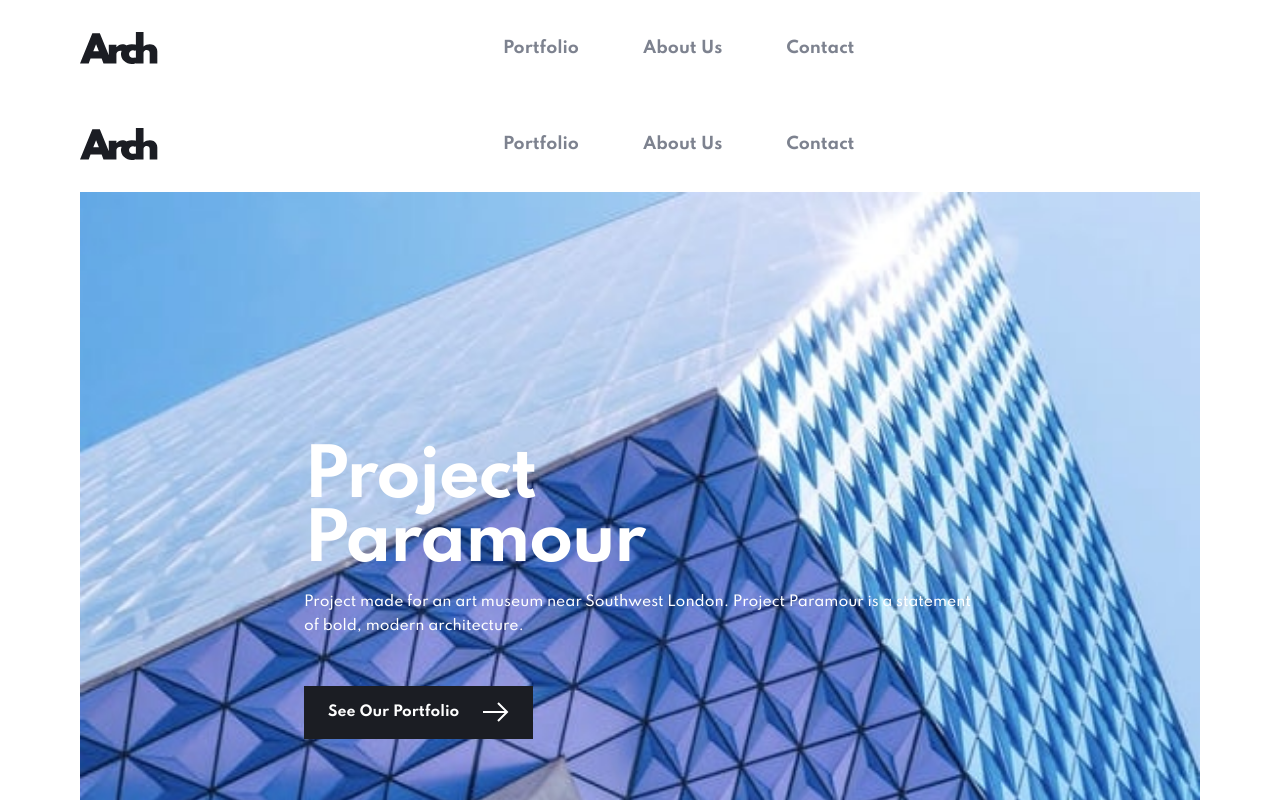
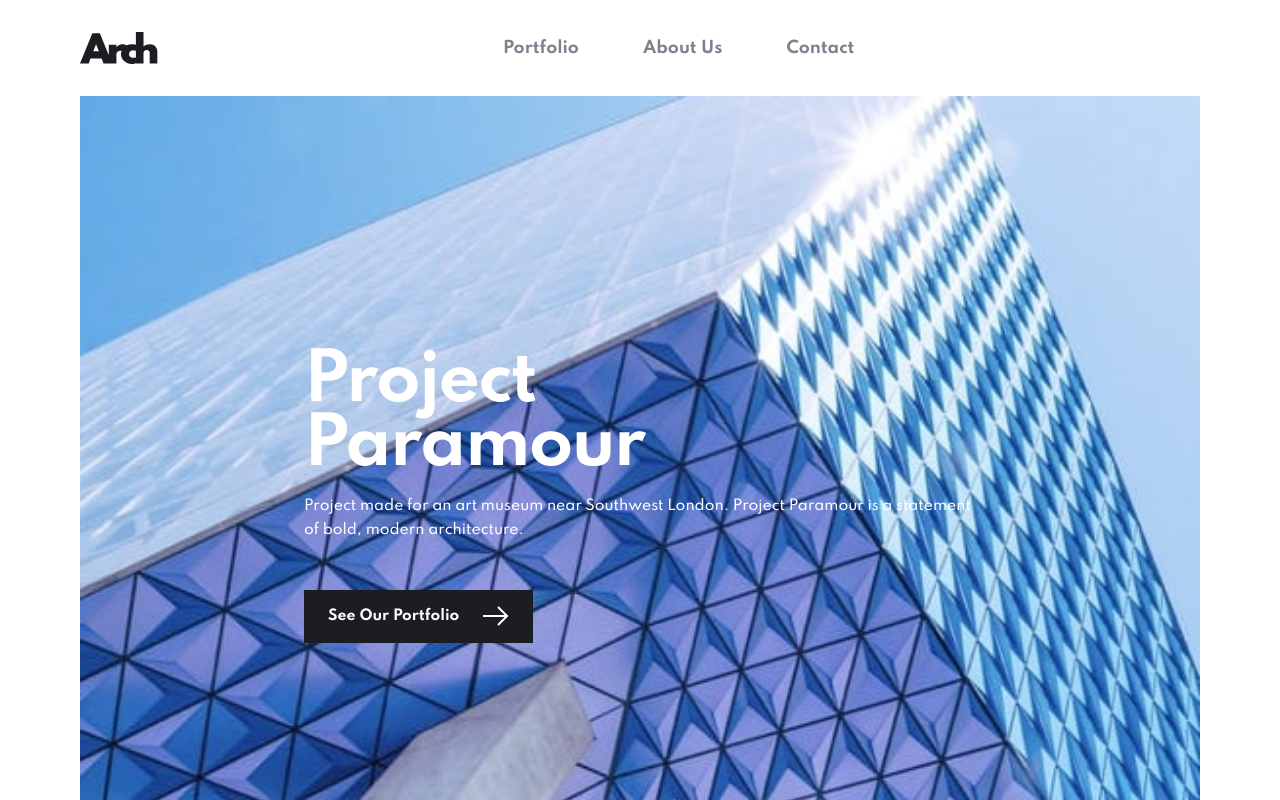
Before and after one commit to chungleee/nextjs-arch-studio, a Next.js app: page / in a window 1280 px wide. Shown: the top 800 px of the page. Built offline with nearby package versions, Linux system fonts and the light colour scheme.

Commit message:
remove header & footer

```diff
--- a/pages/index.js
+++ b/pages/index.js
@@ -26,7 +26,7 @@ const Home = () => {
 
   return (
     <div>
-      <Header />
+      {/*<Header />*/}
 
       <section className="bg-img-paramour  bg-cover bg-no-repeat flex items-center h-screen px-8 text-white md:px-0 md:bg-img-paramour-tablet md:justify-center">
         <div className="md:w-3/5">
@@ -109,10 +109,11 @@ const Home = () => {
               />
             );
           })}
+          <Button className="w-full md:hidden">See All</Button>
         </div>
       </section>
 
-      <Footer />
+      {/*<Footer />*/}
     </div>
   );
 };
```
